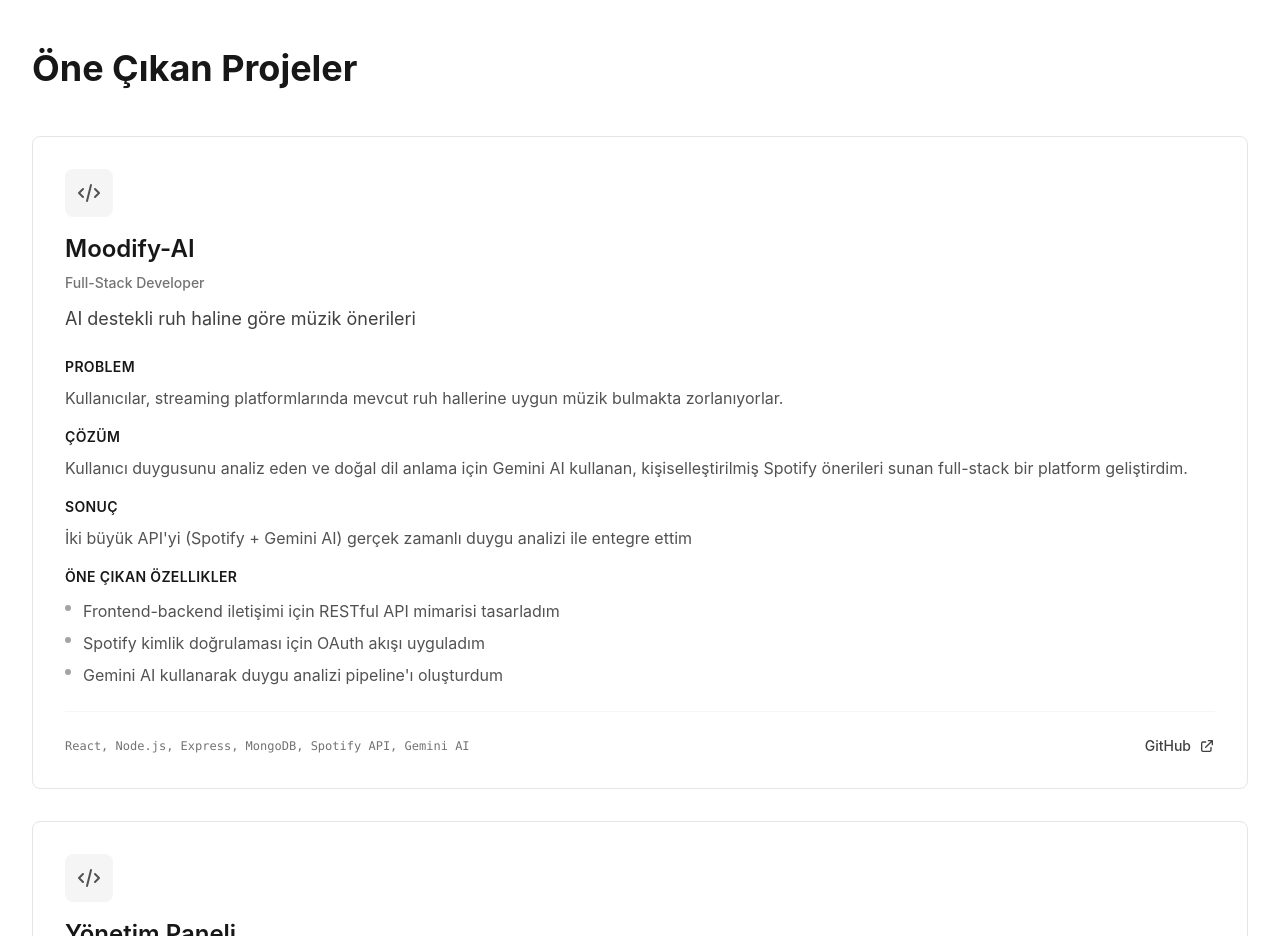
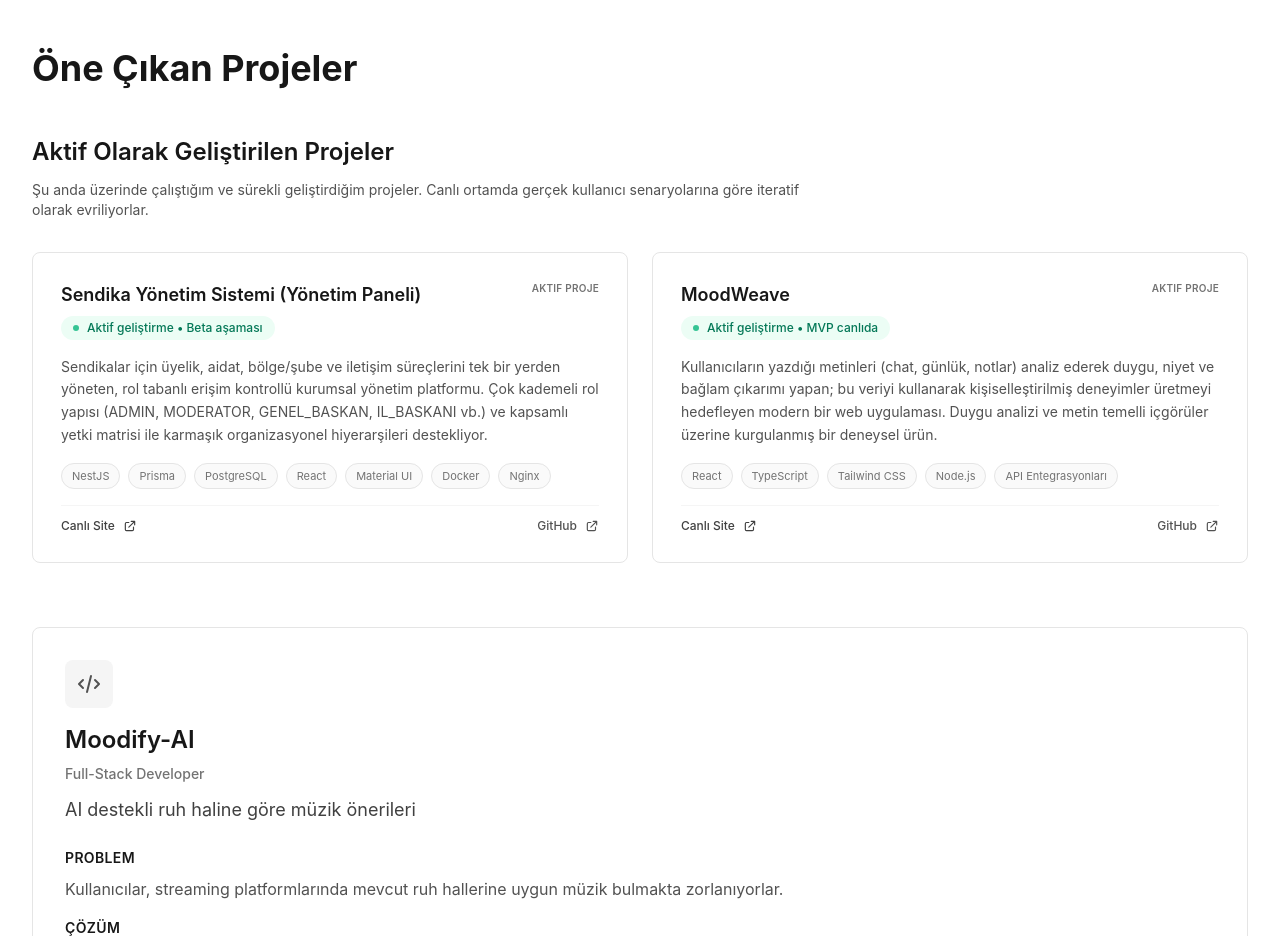
Before and after one commit to MustafaEP/portfolio-website, a React (Vite) app: page / in a window 1280 px wide. Shown: the part 2220-3156 px from the top of the page. Built offline with nearby package versions, Linux system fonts and the light colour scheme.

Commit message:
GitHub Pages deployment konfigurasyonu eklendi

```diff
--- a/src/App.tsx
+++ b/src/App.tsx
@@ -407,6 +407,84 @@ function App() {
             {t.projects.title}
           </h2>
 
+          {/* Active Projects - Currently in Development */}
+          <div className="mb-16">
+            <div className="flex flex-col gap-3 mb-8">
+              <h3 className="text-2xl font-semibold text-neutral-900 dark:text-neutral-100 transition-colors">
+                {t.projects.activeTitle}
+              </h3>
+              <p className="text-sm text-neutral-600 dark:text-neutral-400 max-w-3xl transition-colors">
+                {t.projects.activeSubtitle}
+              </p>
+            </div>
+
+            <div className="grid gap-6 md:grid-cols-2">
+              {t.projects.active.map((project, idx) => (
+                <article
+                  key={`${project.name}-${idx}`}
+                  className="group bg-white dark:bg-dark-surface rounded-lg border border-neutral-200 dark:border-neutral-800 p-6 lg:p-7 hover:shadow-lg dark:hover:shadow-none transition-all duration-300 hover:-translate-y-1 flex flex-col gap-4"
+                >
+                  <div className="flex items-start justify-between gap-3">
+                    <div>
+                      <h4 className="text-lg font-semibold text-neutral-900 dark:text-neutral-100 mb-1 transition-colors">
+                        {project.name}
+                      </h4>
+                      <p className="inline-flex items-center gap-2 text-xs font-medium text-emerald-700 dark:text-emerald-300 bg-emerald-50 dark:bg-emerald-950/50 px-3 py-1 rounded-full transition-colors">
+                        <span className="w-1.5 h-1.5 rounded-full bg-emerald-500 animate-pulse" />
+                        {project.status}
+                      </p>
+                    </div>
+                    <span className="text-[10px] uppercase tracking-wide text-neutral-500 dark:text-neutral-400 font-semibold">
+                      {lang === "tr" ? "Aktif Proje" : "In Progress"}
+                    </span>
+                  </div>
+
+                  <p className="text-sm text-neutral-600 dark:text-neutral-400 leading-relaxed transition-colors">
+                    {project.description}
+                  </p>
+
+                  <div className="flex flex-wrap gap-2 text-[11px] text-neutral-500 dark:text-neutral-400">
+                    {project.tech.split("•").map((chip, i) => (
+                      <span
+                        key={i}
+                        className="px-2.5 py-1 rounded-full border border-neutral-200 dark:border-neutral-700 bg-neutral-50 dark:bg-neutral-900/40"
+                      >
+                        {chip.trim()}
+                      </span>
+                    ))}
+                  </div>
+
+                  <div className="pt-3 border-t border-neutral-100 dark:border-neutral-800 flex items-center justify-between gap-3 mt-auto">
+                    <a
+                      href={project.liveUrl}
+                      target="_blank"
+                      rel="noreferrer"
+                      className="inline-flex items-center gap-2 text-xs font-medium text-neutral-700 dark:text-neutral-300 hover:text-neutral-900 dark:hover:text-neutral-100 transition-colors"
+                      aria-label={`Open live site for ${project.name}`}
+                    >
+                      <span>{lang === "tr" ? "Canlı Site" : "Live Site"}</span>
+                      <svg className="w-3.5 h-3.5" fill="none" stroke="currentColor" viewBox="0 0 24 24">
+                        <path strokeLinecap="round" strokeLinejoin="round" strokeWidth={2} d="M10 6H6a2 2 0 00-2 2v10a2 2 0 002 2h10a2 2 0 002-2v-4M14 4h6m0 0v6m0-6L10 14" />
+                      </svg>
+                    </a>
+                    <a
+                      href={project.githubUrl}
+                      target="_blank"
+                      rel="noreferrer"
+                      className="inline-flex items-center gap-2 text-xs font-medium text-neutral-600 dark:text-neutral-400 hover:text-neutral-900 dark:hover:text-neutral-100 transition-colors"
+                      aria-label={`View ${project.name} on GitHub`}
+                    >
+                      <span>GitHub</span>
+                      <svg className="w-3.5 h-3.5" fill="none" stroke="currentColor" viewBox="0 0 24 24">
+                        <path strokeLinecap="round" strokeLinejoin="round" strokeWidth={2} d="M10 6H6a2 2 0 00-2 2v10a2 2 0 002 2h10a2 2 0 002-2v-4M14 4h6m0 0v6m0-6L10 14" />
+                      </svg>
+                    </a>
+                  </div>
+                </article>
+              ))}
+            </div>
+          </div>
+
           {/* Featured Projects - Case Study Format */}
           <div className="space-y-8 mb-16">
             {t.projects.featured.map((project, idx) => (
--- a/src/i18n.ts
+++ b/src/i18n.ts
@@ -33,6 +33,16 @@ type Translations = {
   };
   projects: {
     title: string;
+    activeTitle: string;
+    activeSubtitle: string;
+    active: {
+      name: string;
+      status: string;
+      description: string;
+      liveUrl: string;
+      githubUrl: string;
+      tech: string;
+    }[];
     featured: {
       name: string;
       role: string;
@@ -137,6 +147,29 @@ export const translations: Record<Lang, Translations> = {
     },
     projects: {
       title: "Öne Çıkan Projeler",
+      activeTitle: "Aktif Olarak Geliştirilen Projeler",
+      activeSubtitle:
+        "Şu anda üzerinde çalıştığım ve sürekli geliştirdiğim projeler. Canlı ortamda gerçek kullanıcı senaryolarına göre iteratif olarak evriliyorlar.",
+      active: [
+        {
+          name: "Sendika Yönetim Sistemi (Yönetim Paneli)",
+          status: "Aktif geliştirme • Beta aşaması",
+          description:
+            "Sendikalar için üyelik, aidat, bölge/şube ve iletişim süreçlerini tek bir yerden yöneten, rol tabanlı erişim kontrollü kurumsal yönetim platformu. Çok kademeli rol yapısı (ADMIN, MODERATOR, GENEL_BASKAN, IL_BASKANI vb.) ve kapsamlı yetki matrisi ile karmaşık organizasyonel hiyerarşileri destekliyor.",
+          liveUrl: "https://yonetim.mustafaerhanportakal.com",
+          githubUrl: "https://github.com/MustafaEP/yonetim-paneli",
+          tech: "NestJS • Prisma • PostgreSQL • React • Material UI • Docker • Nginx",
+        },
+        {
+          name: "MoodWeave",
+          status: "Aktif geliştirme • MVP canlıda",
+          description:
+            "Kullanıcıların yazdığı metinleri (chat, günlük, notlar) analiz ederek duygu, niyet ve bağlam çıkarımı yapan; bu veriyi kullanarak kişiselleştirilmiş deneyimler üretmeyi hedefleyen modern bir web uygulaması. Duygu analizi ve metin temelli içgörüler üzerine kurgulanmış bir deneysel ürün.",
+          liveUrl: "https://moodweave.mustafaerhanportakal.com",
+          githubUrl: "https://github.com/MustafaEP/moodweave",
+          tech: "React • TypeScript • Tailwind CSS • Node.js • API Entegrasyonları",
+        },
+      ],
       featured: [
         {
           name: "Moodify-AI",
@@ -395,6 +428,29 @@ export const translations: Record<Lang, Translations> = {
     },
     projects: {
       title: "Featured Projects",
+      activeTitle: "Actively Developed Projects",
+      activeSubtitle:
+        "Projects that I’m actively working on and iterating based on real-world usage and feedback. These are live and evolving products.",
+      active: [
+        {
+          name: "Union Management System (Admin Panel)",
+          status: "Active development • Beta stage",
+          description:
+            "Enterprise-grade management platform for unions with role-based access control, enabling centralized member management, fee tracking, regional/branch hierarchy, content, and document workflows. Supports a rich role matrix (ADMIN, MODERATOR, GENERAL_PRESIDENT, PROVINCIAL_HEAD, etc.) to model complex organizations.",
+          liveUrl: "https://yonetim.mustafaerhanportakal.com",
+          githubUrl: "https://github.com/MustafaEP/yonetim-paneli",
+          tech: "NestJS • Prisma • PostgreSQL • React • Material UI • Docker • Nginx",
+        },
+        {
+          name: "MoodWeave",
+          status: "Active development • Live MVP",
+          description:
+            "Experimental web app that analyzes user-written text (chat, journal, notes) to extract emotion, intent, and context, then uses these insights to craft personalized experiences. Focused on text-driven mood analysis and insight generation.",
+          liveUrl: "https://moodweave.mustafaerhanportakal.com",
+          githubUrl: "https://github.com/MustafaEP/moodweave",
+          tech: "React • TypeScript • Tailwind CSS • Node.js • API Integrations",
+        },
+      ],
       featured: [
         {
           name: "Moodify-AI",
```
